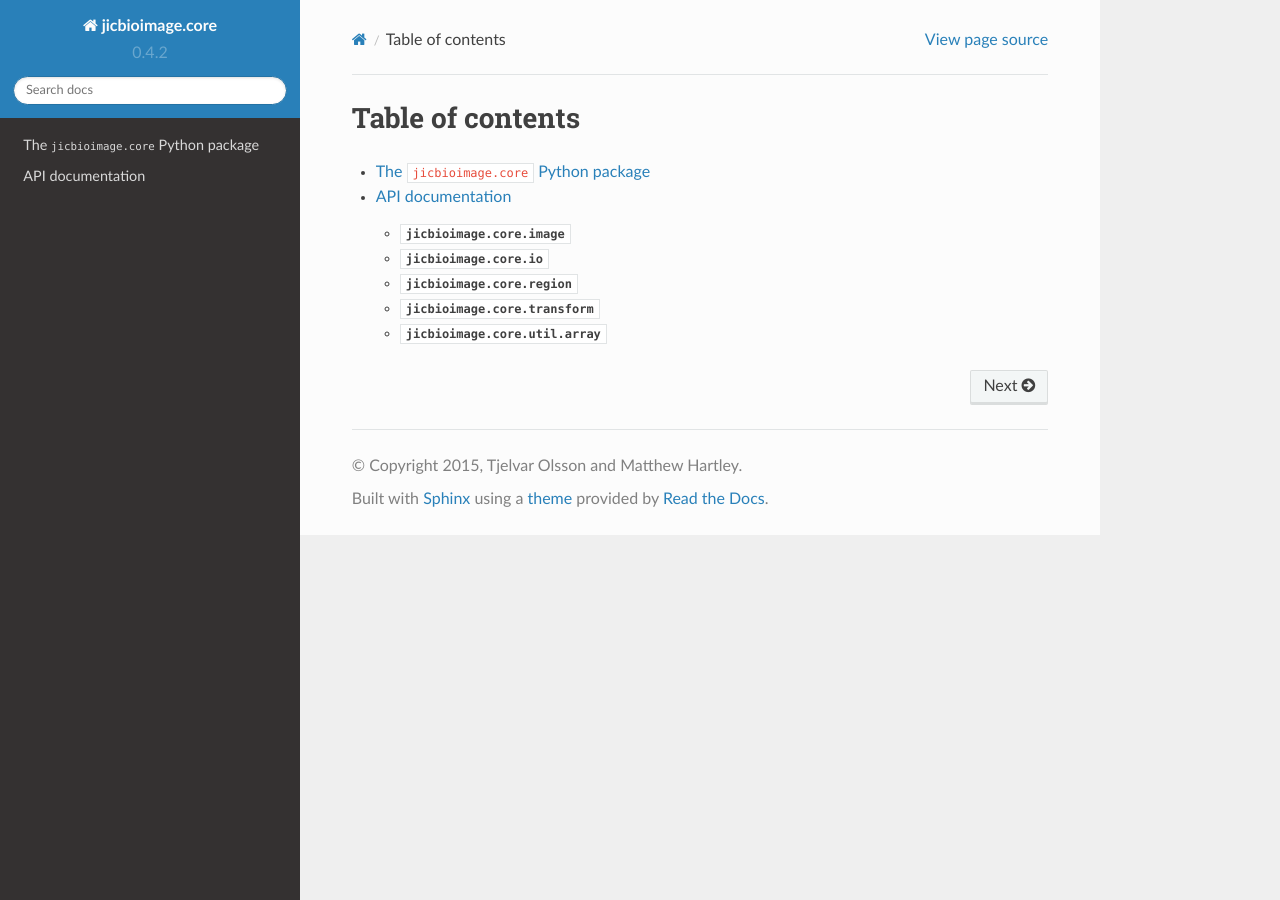
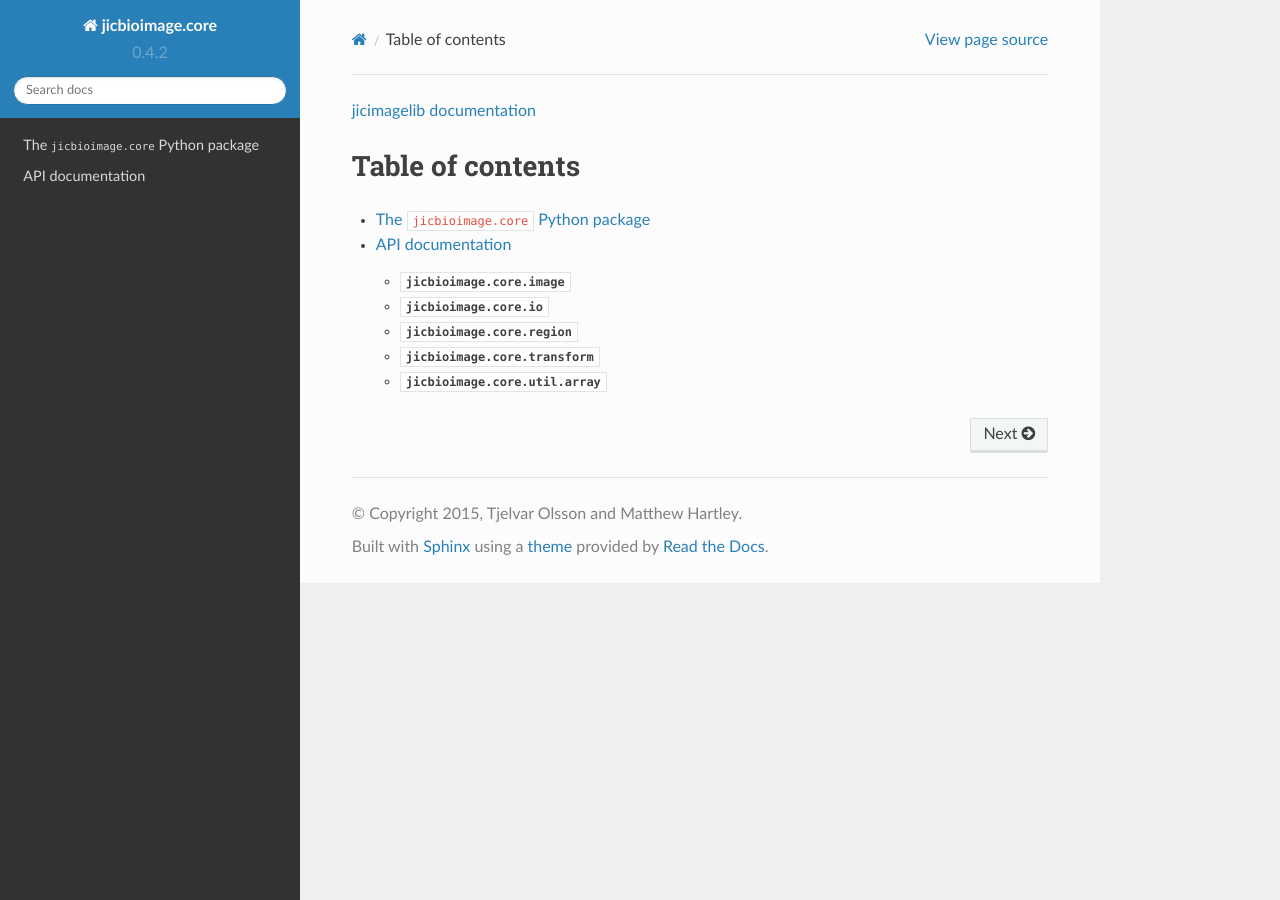
Before and after one commit to JIC-CSB/jicbioimage.core, a Sphinx documentation site: the page built from docs/source/index.rst, in a window 1280 px wide. Built offline with Sphinx 7.4.7 and the Read the Docs theme 2.0.0, drawn with Linux system fonts in a browser that asks for light colours.

Commit message:
Added link to jicimagelib documentation home page.

```diff
--- a/docs/source/index.rst
+++ b/docs/source/index.rst
@@ -1,3 +1,5 @@
+`jicimagelib documentation <http://jicbioimage.readthedocs.org>`_
+
 Table of contents
 =================
 
```
